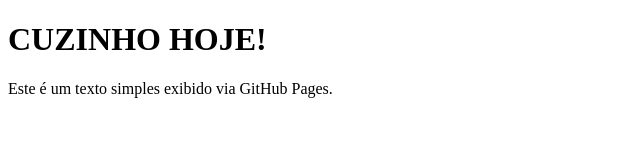
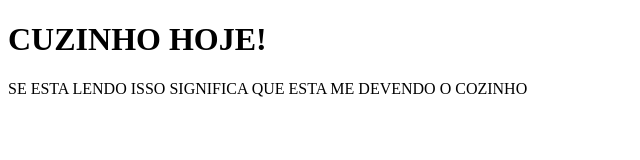
Before and after one commit to Arthurmedina07/CzNH, a plain HTML site: page index.html in a window 1280 px wide. Shown: the whole page, without its empty margins (0-640 px from the left). Drawn offline with Linux system fonts and the light colour scheme.

Commit message:
Update index.html

```diff
--- a/index.html
+++ b/index.html
@@ -7,6 +7,6 @@
 </head>
 <body>
   <h1>CUZINHO HOJE!</h1>
-  <p>Este é um texto simples exibido via GitHub Pages.</p>
+  <p>SE ESTA LENDO ISSO SIGNIFICA QUE ESTA ME DEVENDO O COZINHO</p>
 </body>
 </html>
```
